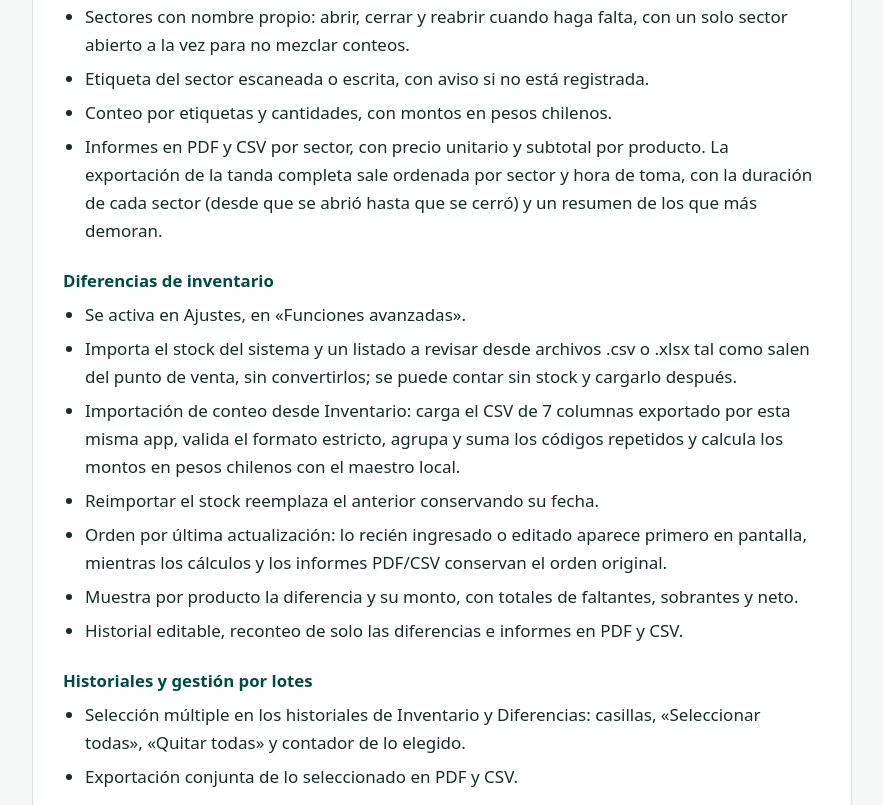
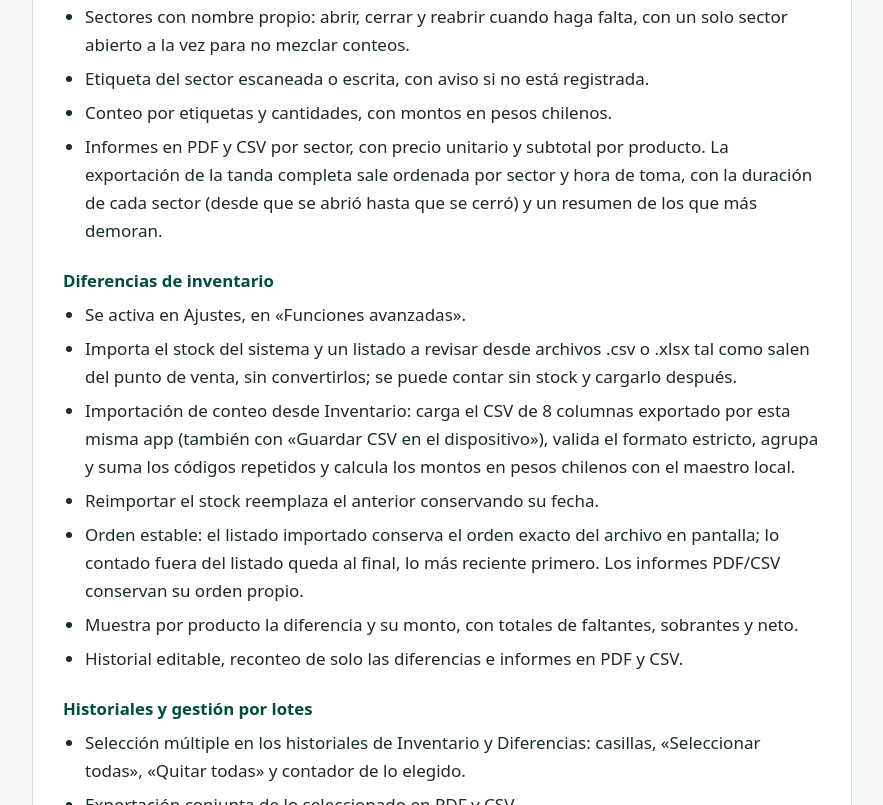
Before and after one commit to scojiro/asistente-revision-site, a plain HTML site: page index.html in a window 1280 px wide. Shown: the part 1184-1989 px from the top of the page, without its empty margins (198-1081 px from the left). Drawn offline with Linux system fonts and the light colour scheme.

Commit message:
web: version vigente 1.9.16 (versionCode 31); CSV de 8 columnas y orden estable del listado importado

```diff
--- a/index.html
+++ b/index.html
@@ -277,7 +277,7 @@
         todo queda en el teléfono.</p>
 
       <p class="meta mtn6">
-        Versión vigente: 1.9.15 (versionCode 30).
+        Versión vigente: 1.9.16 (versionCode 31).
       </p>
 
       <h3>Recepción de pedidos (cubetas)</h3>
@@ -309,14 +309,16 @@
       <ul>
         <li>Se activa en Ajustes, en «Funciones avanzadas».</li>
         <li>Importa el stock del sistema y un listado a revisar desde archivos .csv o .xlsx tal como salen del punto de venta, sin convertirlos; se puede contar sin stock y cargarlo después.</li>
-        <li>Importación de conteo desde Inventario: carga el CSV de 7 columnas
-          exportado por esta misma app, valida el formato estricto, agrupa y suma
+        <li>Importación de conteo desde Inventario: carga el CSV de 8 columnas
+          exportado por esta misma app (también con «Guardar CSV en el
+          dispositivo»), valida el formato estricto, agrupa y suma
           los códigos repetidos y calcula los montos en pesos chilenos con el
           maestro local.</li>
         <li>Reimportar el stock reemplaza el anterior conservando su fecha.</li>
-        <li>Orden por última actualización: lo recién ingresado o editado aparece
-          primero en pantalla, mientras los cálculos y los informes PDF/CSV
-          conservan el orden original.</li>
+        <li>Orden estable: el listado importado conserva el orden exacto del
+          archivo en pantalla; lo contado fuera del listado queda al final, lo
+          más reciente primero. Los informes PDF/CSV conservan su orden
+          propio.</li>
         <li>Muestra por producto la diferencia y su monto, con totales de
           faltantes, sobrantes y neto.</li>
         <li>Historial editable, reconteo de solo las diferencias e informes en
@@ -559,14 +561,14 @@
 
     <!--
       ESTADO: PRUEBA CERRADA, listo para pasar a producción.
-      Se cambia a producción cuando Google Play apruebe el versionCode 30
-      (v1.9.15) y el dueño decida publicar:
+      Se cambia a producción cuando Google Play apruebe el versionCode 31
+      (v1.9.16) y el dueño decida publicar:
         1. «Prueba cerrada» → «Disponible en Google Play».
         2. «La app está en prueba cerrada. Llegará a Google Play pronto.» →
            «Ya está disponible en Google Play.»
         3. «El precio se definirá al pasar a producción» → precio real de pago
            único y enlace a la ficha de Play.
-        4. Revisar «Versión vigente: 1.9.15 (versionCode 30)» en #app.
+        4. Revisar «Versión vigente: 1.9.16 (versionCode 31)» en #app.
       No hay otros cambios pendientes en esta sección.
     -->
     <section id="precio">
```
